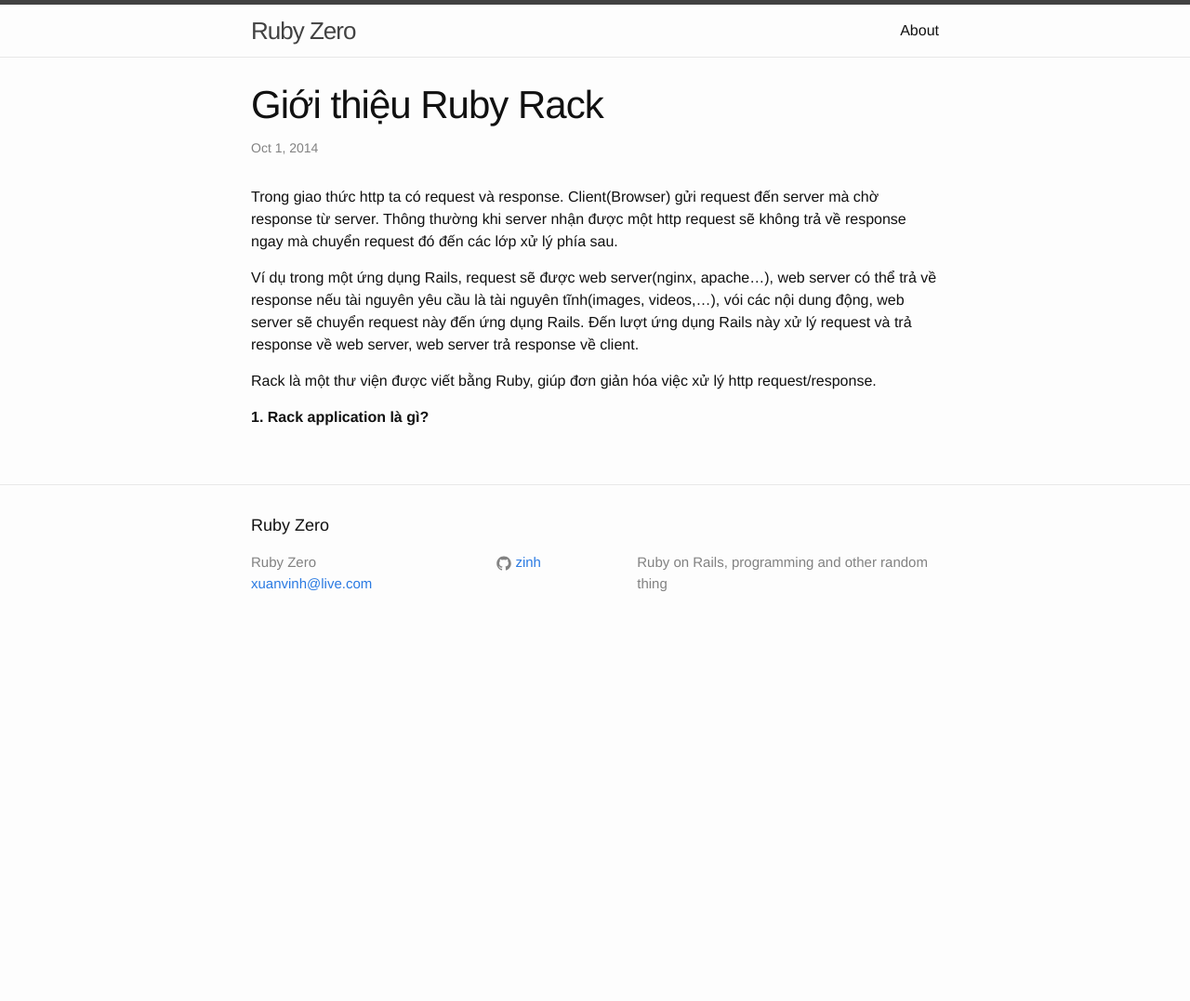
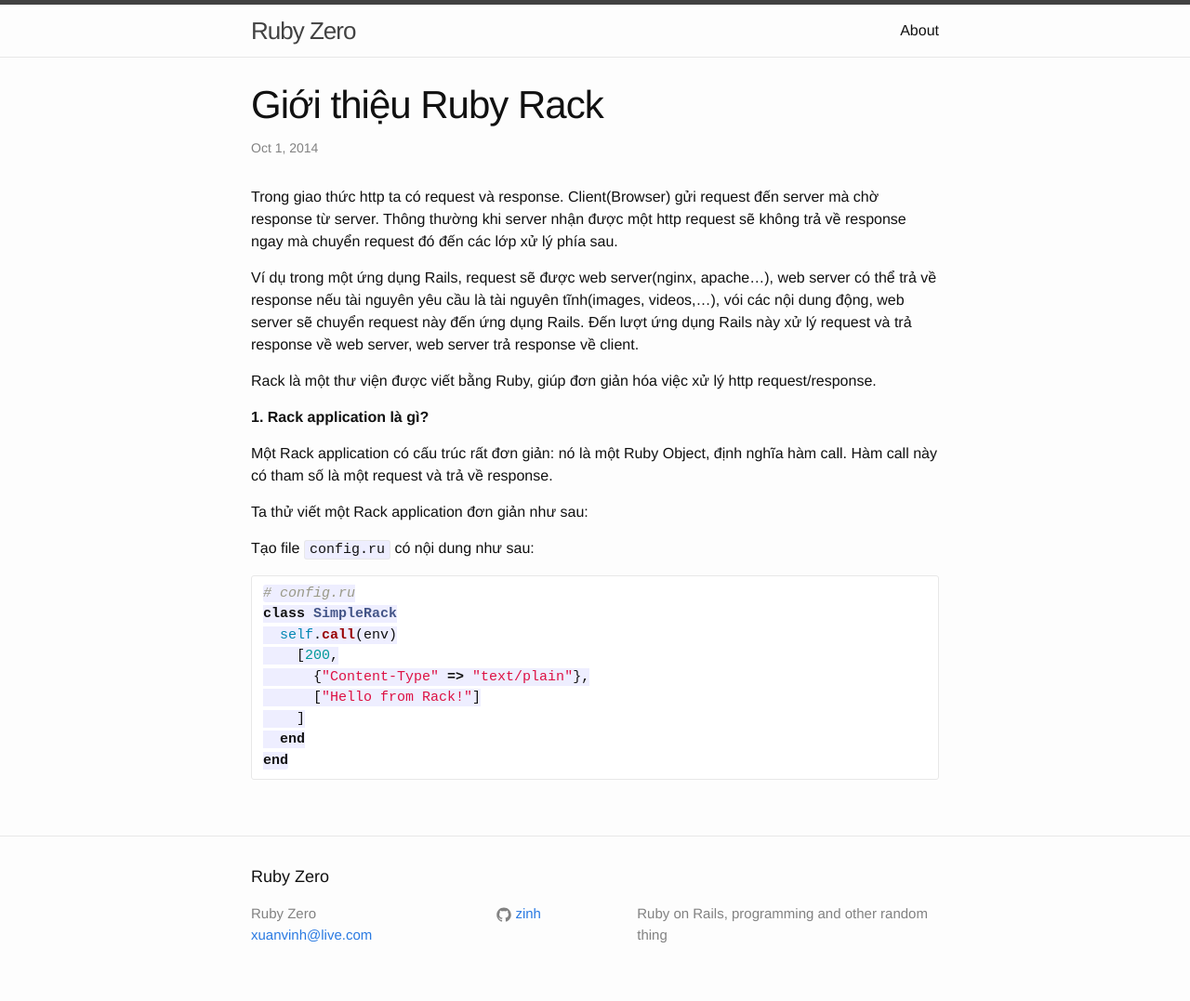
Before and after one commit to zinh/zinh.github.io, a Jekyll site: the page built from _posts/2014-10-02-gioi-thieu-ruby-rack.markdown, in a window 1280 px wide. Shown: the whole page at 93% size. Built offline with Jekyll 4.4.1, drawn with Linux system fonts in a browser that asks for light colours; before the commit the page ends 900 px from its top, so only the background shows below that.

Commit message:
Update 2014-10-02-gioi-thieu-ruby-rack.markdown

````diff
--- a/_posts/2014-10-02-gioi-thieu-ruby-rack.markdown
+++ b/_posts/2014-10-02-gioi-thieu-ruby-rack.markdown
@@ -17,3 +17,21 @@
 Rack là một thư viện được viết bằng Ruby, giúp đơn giản hóa việc xử lý http request/response.
 
 __1. Rack application là gì?__
+
+Một Rack application có cấu trúc rất đơn giản: nó là một Ruby Object, định nghĩa hàm call. Hàm call này có tham số là một request và trả về response.
+
+Ta thử viết một Rack application đơn giản như sau:
+
+Tạo file `config.ru` có nội dung như sau:
+
+```ruby
+# config.ru
+class SimpleRack
+  self.call(env)
+    [200,
+      {"Content-Type" => "text/plain"},
+      ["Hello from Rack!"]
+    ]
+  end
+end
+```
````
